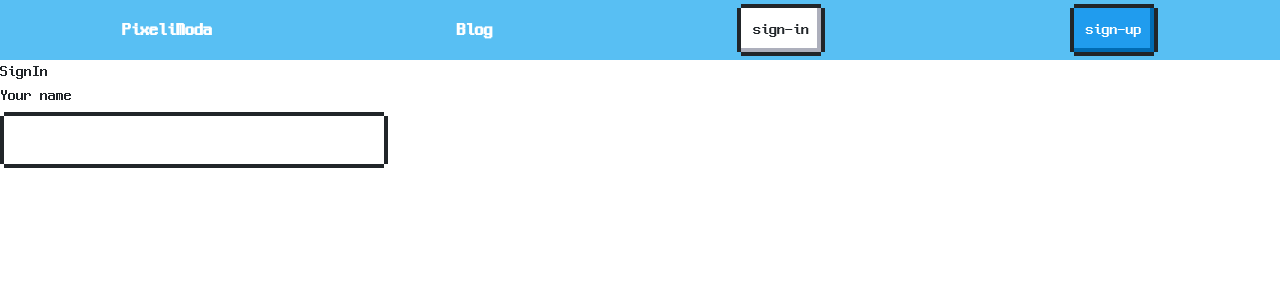
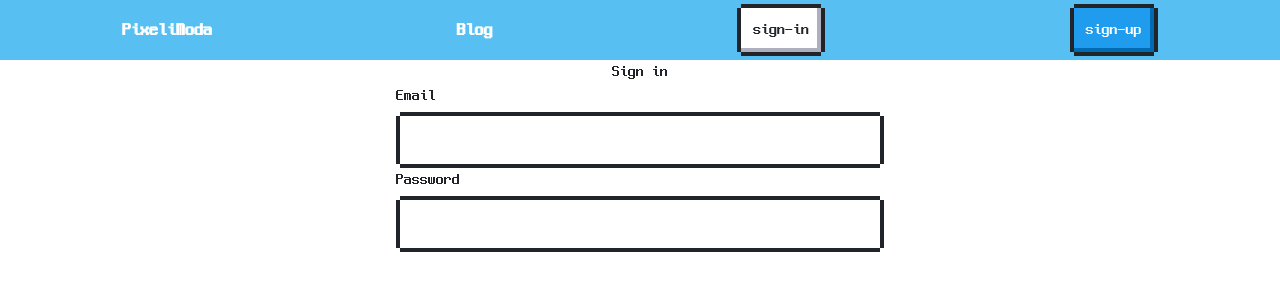
Before and after one commit to Eriniss/pixeliModa-client, a React (Create React App) app: page /sign-in in a window 1280 px wide. Shown: the top 300 px of the page. Built offline with nearby package versions, Linux system fonts and the light colour scheme.

Commit message:
:sparkles: SignIn 페이지 전체 UI 구현

```diff
--- /dev/null
+++ b/src/components/ui/PixelInput/PixelInput.tsx
@@ -0,0 +1,39 @@
+import { ChangeEventHandler } from 'react';
+import styled from 'styled-components';
+
+type PixelInputTypes = {
+  value: string | number;
+  type?: string;
+  defaultValue?: string | number;
+  label?: string;
+  inputType?: string;
+  placeholder?: string;
+  onChange?: ChangeEventHandler<HTMLInputElement>;
+  width?: string;
+};
+
+type PixelInputBoxType = { $width?: string };
+
+const PixelInputBox = styled.input<PixelInputBoxType>`
+  width: ${(props) => props.$width};
+`;
+
+export const PixelInput = (props: PixelInputTypes) => {
+  const { value, type, inputType, label, placeholder, defaultValue, width, onChange } = props;
+
+  return (
+    <div className="nes-field">
+      <label htmlFor="name_field">{label}</label>
+      <PixelInputBox
+        id="name_field"
+        className={`nes-input is-${inputType}`}
+        defaultValue={defaultValue}
+        value={value}
+        type={type}
+        onChange={onChange}
+        placeholder={placeholder}
+        $width={width}
+      />
+    </div>
+  );
+};
--- a/src/components/ui/index.tsx
+++ b/src/components/ui/index.tsx
@@ -1,2 +1,3 @@
 export { NavigationBar } from './NavigationBar/NavigationBar';
 export { PixelButton } from './PixelButton/PixelButton';
+export { PixelInput } from './PixelInput/PixelInput';
--- a/src/pages/SignIn.tsx
+++ b/src/pages/SignIn.tsx
@@ -1,8 +1,22 @@
+import { useState } from 'react';
 import styled from 'styled-components';
+import { PixelInput } from '../components/ui';
 
-const EmailInput = styled.input`
-  width: 380px;
+const SignInWrraper = styled.div`
+  width: 100%;
+`;
+
+const SignInContainer = styled.div`
+  display: flex;
+  flex-direction: column;
+  justify-content: center;
+  align-items: center;
+  width: 100%;
+`;
+
+const SignInput = styled(PixelInput)`
   height: 48px;
+  width: 100%;
 
   &:focus {
     outline: none;
@@ -10,13 +24,26 @@ const EmailInput = styled.input`
 `;
 
 export const SignIn = () => {
+  const [email, setEmail] = useState<string>('');
+  const [password, setPassword] = useState<string>('');
+
   return (
-    <div>
-      <div>SignIn</div>
-      <div className="nes-field">
-        <label htmlFor="name_field">Your name</label>
-        <EmailInput id="name_field" className="nes-input" />
-      </div>
-    </div>
+    <SignInWrraper>
+      <SignInContainer>
+        <div>Sign in</div>
+        <SignInContainer className="nes-field">
+          <SignInput value={email} onChange={(e) => setEmail(e.target.value)} label="Email" width="480px" />
+        </SignInContainer>
+        <SignInContainer className="nes-field">
+          <SignInput
+            value={password}
+            type="password"
+            onChange={(e) => setPassword(e.target.value)}
+            label="Password"
+            width="480px"
+          />
+        </SignInContainer>
+      </SignInContainer>
+    </SignInWrraper>
   );
 };
```
